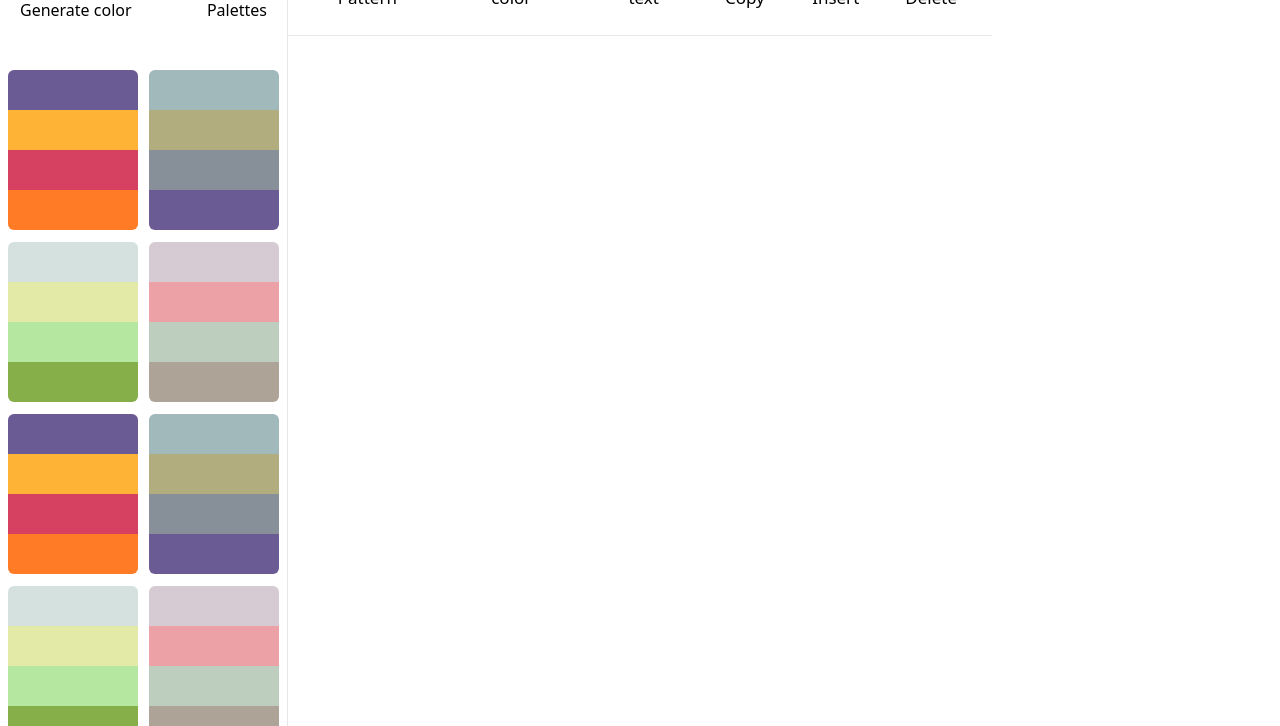
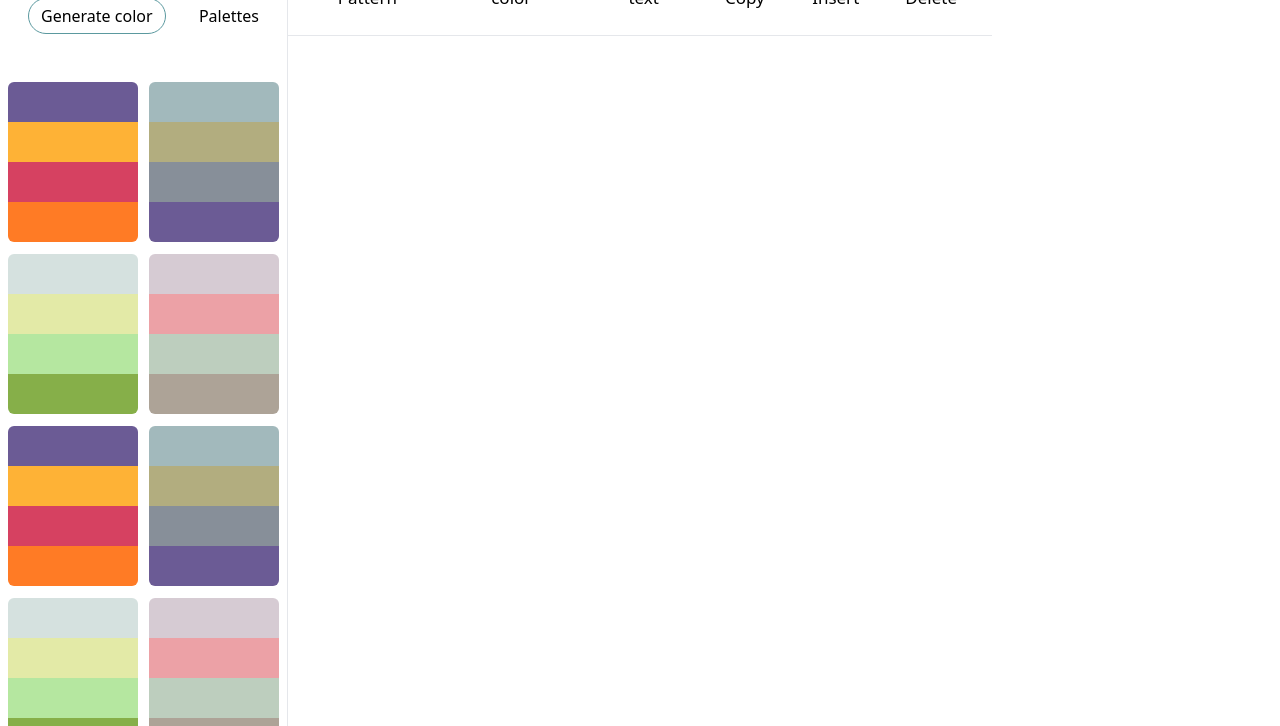
Before and after one commit to Rinat14/modern-house, a plain HTML site: page index.html in a window 1280 px wide. Shown: the part 74-800 px from the top of the page. Drawn offline with nearby package versions, Linux system fonts and the light colour scheme.

Commit message:
Change style of  button

```diff
--- a/css/styles.css
+++ b/css/styles.css
@@ -44,5 +44,8 @@
 }
 
 .color-navigation {
-
+	border-radius: 30px;
+	padding: 5px 12px;
+	transition: all 0.2s ease-in-out;
+	border: 1px solid #5b999f;
 }
--- a/index.html
+++ b/index.html
@@ -20,7 +20,7 @@
 				<div class="pt-2 px-2">
 					<div class="w-full bg-white sticky pt-3 pb-3 top-0">
 						<h2 class="text-center text-3xl mb-4">Color Palettes</h2>
-						<div class="w-full flex justify-between px-3">
+						<div class="w-full flex justify-between px-5">
 							<button class="color-navigation">Generate color</button>
 							<button>Palettes</button>
 						</div>
```
